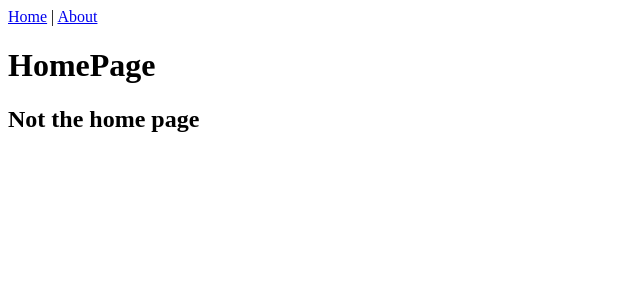
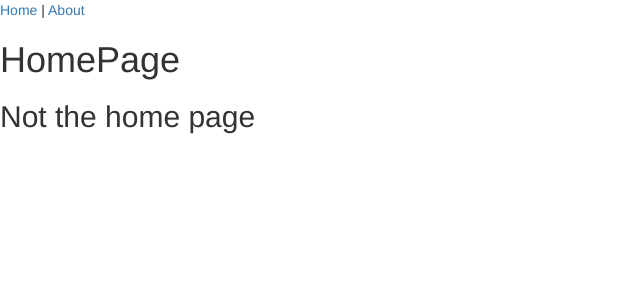
Before and after one commit to SCCapstone/twitterBot, a Django app: template templates/home.html in a window 1280 px wide. Shown: the top 300 px of the page, without its empty margins (0-640 px from the left). Run offline with Django 3.2, Linux system fonts and the light colour scheme; the template is opened without the code that fills it, so the values that code supplies are empty; parts of the project's set-up code (start-up, migrations or seed data) failed here and were passed over; some libraries are stand-ins or nearby versions.

Commit message:
update from firebase

```diff
--- a/templates/base.html
+++ b/templates/base.html
@@ -1,6 +1,10 @@
 <header>
   <a href="{% url 'home' %}">Home</a> | <a href="{% url 'about' %}">About</a>
 </header>
+<head>
+	<link rel="stylesheet" href="//maxcdn.bootstrapcdn.com/bootstrap/3.2.0/css/bootstrap.min.css">
+	<link rel="stylesheet" href="//maxcdn.bootstrapcdn.com/bootstrap/3.2.0/css/bootstrap-theme.min.css">
+</head>
 
 {% block content %}
 {% endblock %}
```
